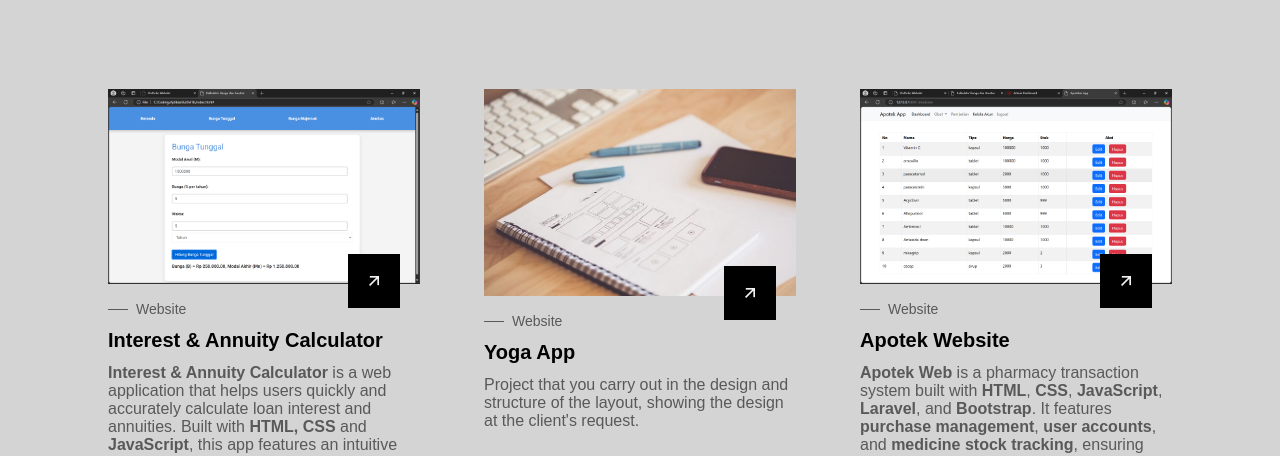
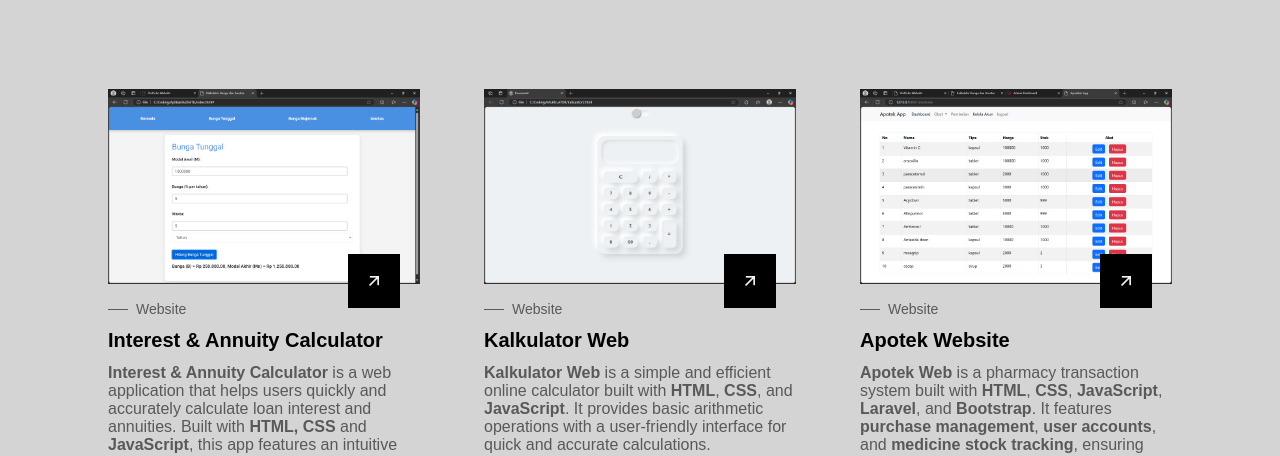
Before and after one commit to syahputrawinata/Portofolio-V2.0, a plain HTML site: page index.html in a window 1280 px wide. Shown: the part 2454-2910 px from the top of the page. Drawn offline with nearby package versions, Linux system fonts and the light colour scheme; a web font is replaced by a local one.

Commit message:
update 2

```diff
--- a/index.html
+++ b/index.html
@@ -268,7 +268,7 @@
 
                <article class="projects__card">
                   <div class="projects__image">
-                     <img src="assets/img/project-2.jpg" alt="image" class="projects__img">
+                     <img src="assets/img/Screenshot (406).png" alt="image" class="projects__img">
 
                      <a href="#" class="projects__button button">
                         <i class="ri-arrow-right-up-line"></i>
@@ -277,12 +277,13 @@
 
                   <div class="projects__content">
                      <h3 class="projects__subtitle">Website</h3>
-                     <h2 class="projects__title">Yoga App</h2>
+                     <h2 class="projects__title">Kalkulator Web</h2>
 
                      <p class="projects__description">
-                        Project that you carry out in the design
-                        and structure of the layout, showing the
-                        design at the client's request.
+                        <b>Kalkulator Web</b> is a simple and efficient online calculator built with
+                        <b>HTML</b>, <b>CSS</b>, and <b>JavaScript</b>.
+                        It provides basic arithmetic operations with a user-friendly interface
+                        for quick and accurate calculations.
                      </p>
                   </div>
 
```
Also changed, not shown: assets/img/Screenshot (406).png (added).
